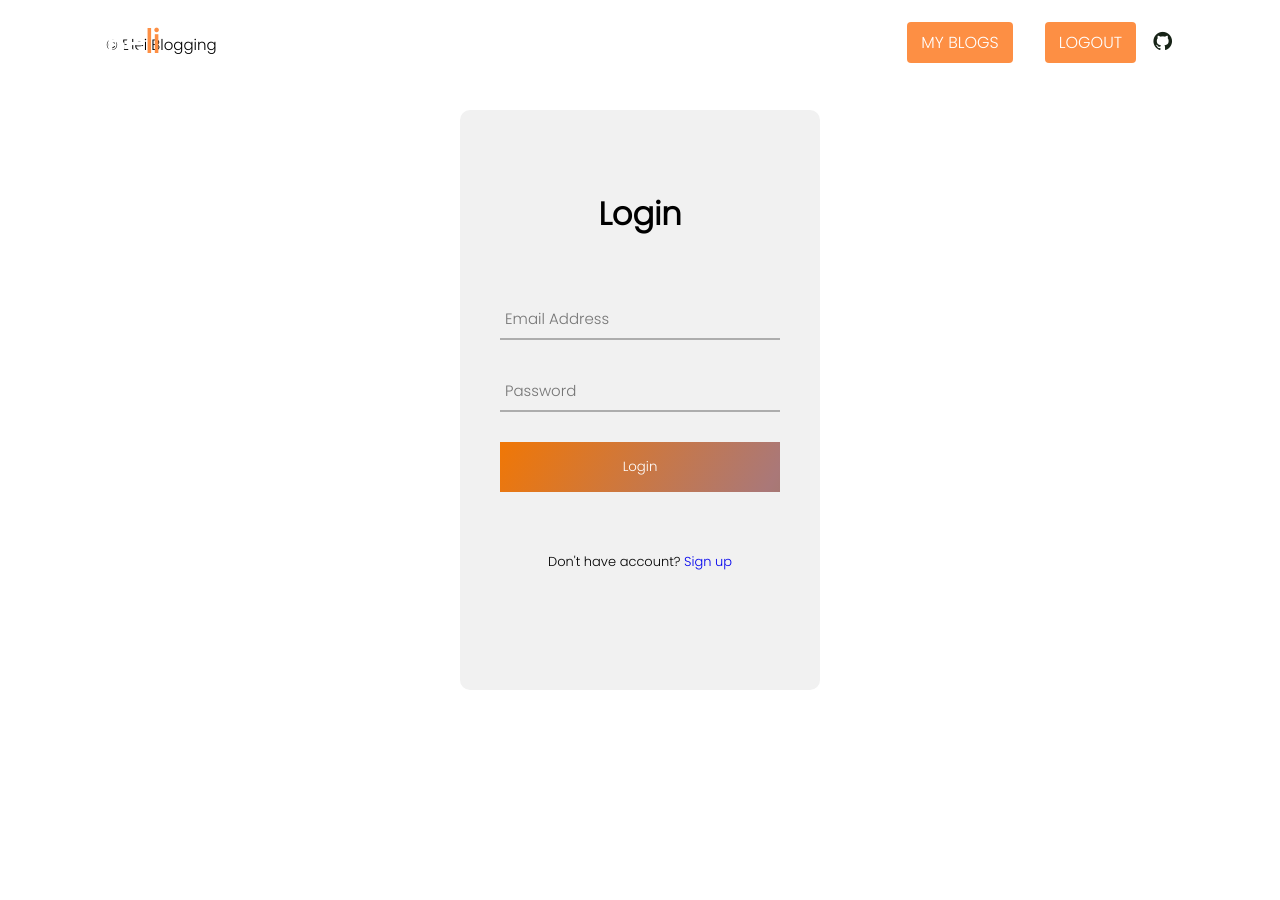
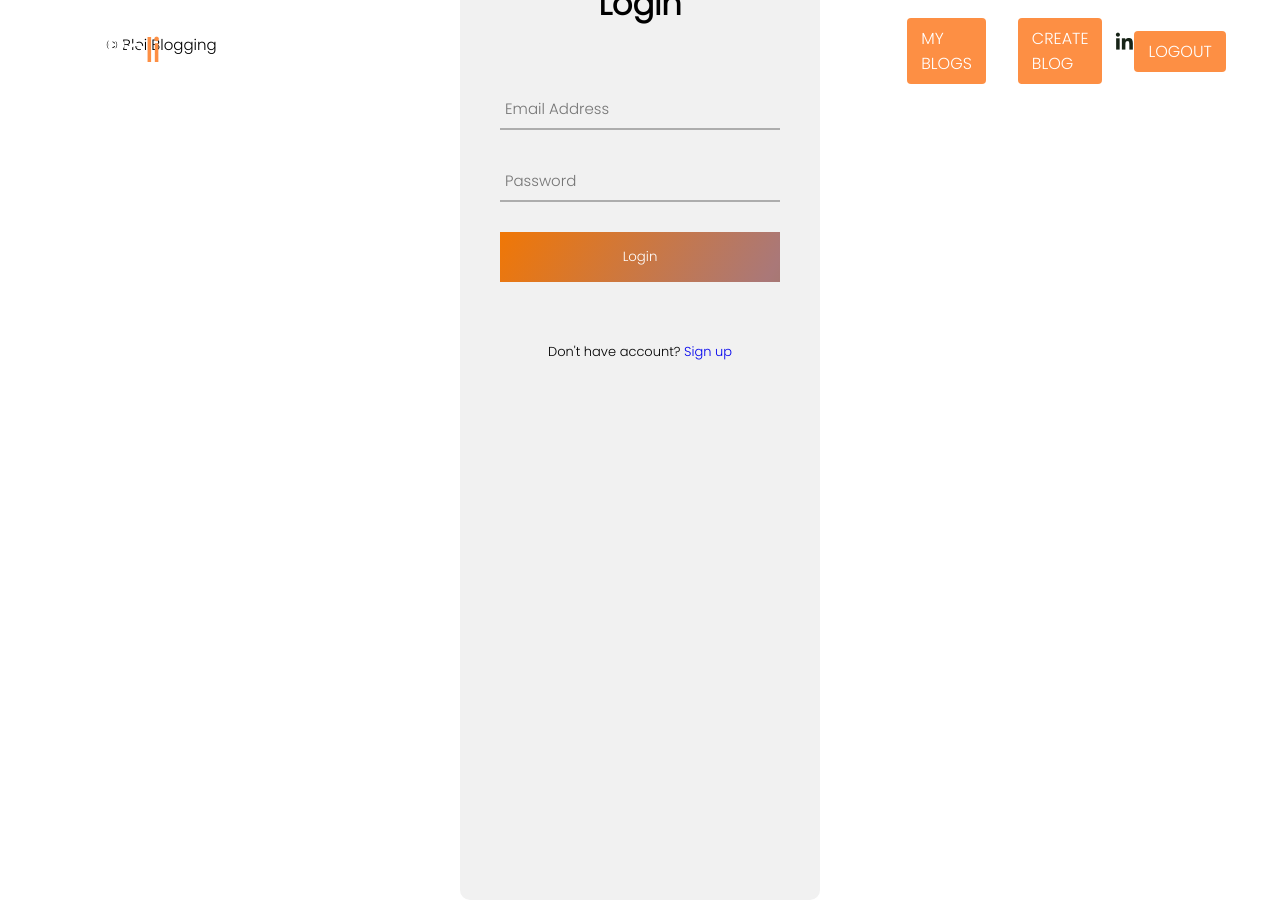
Before and after one commit to abdelrhmannabil12/Blog-App, a Django app: page /login/ in a window 1280 px wide. Before the commit the page ends 690 px from the top, so only its background shows below. Run offline with Django 4.2, Linux system fonts and the light colour scheme; the visitor is signed in with stand-in values (Sample User, id 1).

Commit message:
added the create blog url to base template

```diff
--- a/static/css/style.css
+++ b/static/css/style.css
@@ -378,7 +378,7 @@
 .login-form{
     width: 360px;
     background: #f1f1f1;
-    height: 580px;
+    height: 1000px;
     padding: 80px 40px;
     border-radius: 10px;
     position: absolute;
--- a/templates/base.html
+++ b/templates/base.html
@@ -15,7 +15,7 @@
         <a href="{%url 'blogs'%}" class="logo">Be<span>li</span></a>
         {% if user.is_authenticated %}
         <a href="{% url 'my_blogs'%}" class="login">My Blogs</a>
-
+        <a href="{% url 'create_blog'%}" class="login">Create Blog</a>
         <a href="{% url 'logout'%}" class="login">Logout</a>
         {% else %}
         <a href="{% url 'login'%}" class="login">Login</a>
```
Also changed, not shown: static/js/main.js (+7 -6 lines).
